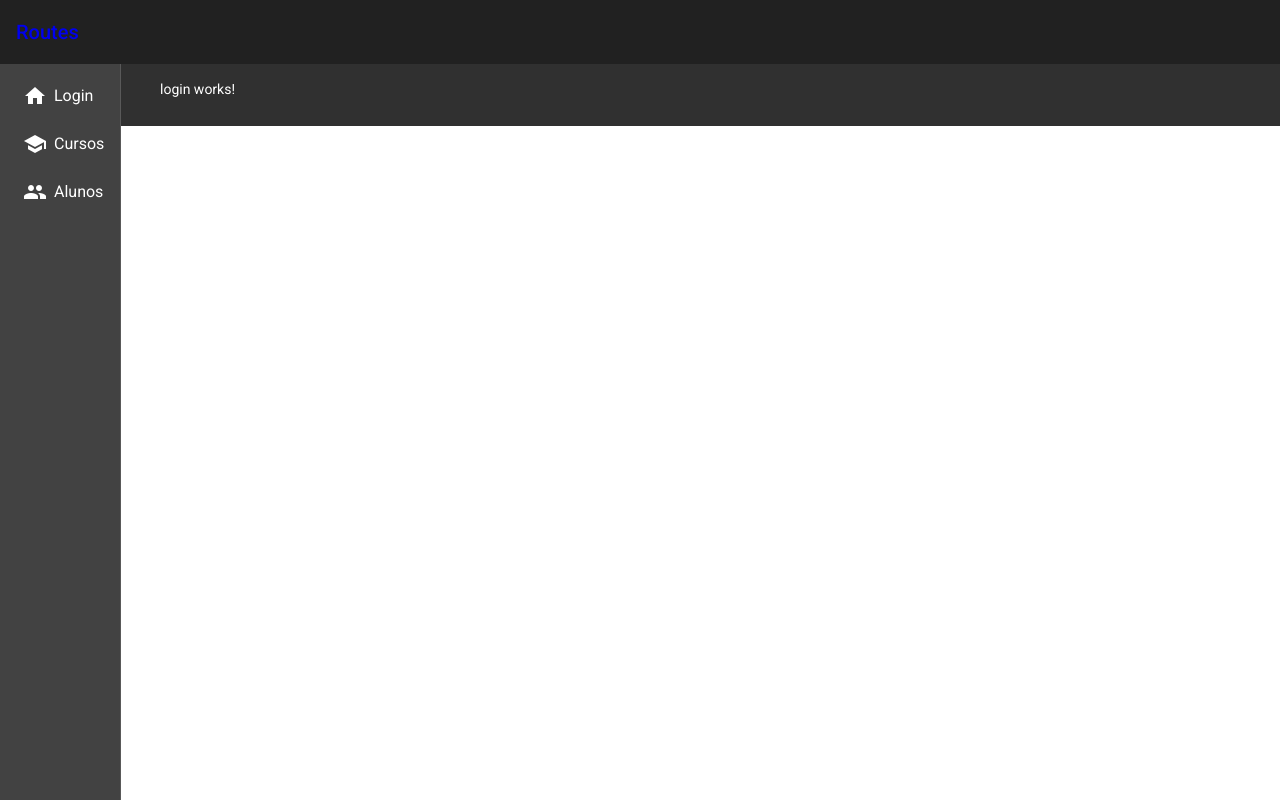
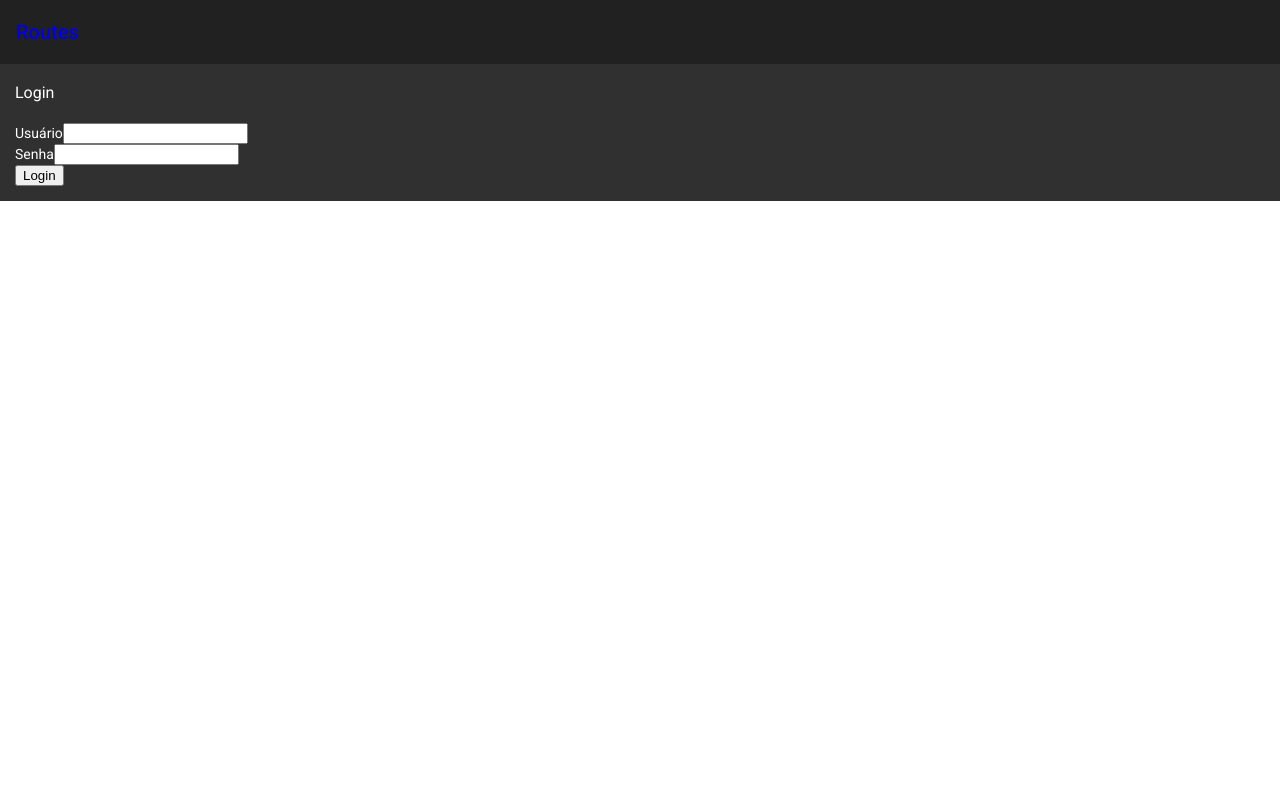
Before and after one commit to leorv/AngularCompleto, an Angular app in the folder rotas/: page /login in a window 1280 px wide. Built offline with nearby package versions, Linux system fonts and the light colour scheme.

Commit message:
rotas: tela de login e como nao mostrar o menu(navbar)

```diff
--- a/rotas/src/app/alunos/alunos.module.ts
+++ b/rotas/src/app/alunos/alunos.module.ts
@@ -9,7 +9,7 @@ import { AlunoFormComponent } from './aluno-form/aluno-form.component';
 // Angular Material
 import { MatGridListModule } from '@angular/material/grid-list';
 import { MatIconModule } from '@angular/material/icon';
-import {MatInputModule} from '@angular/material/input';
+import { MatInputModule } from '@angular/material/input';
 import { MatToolbarModule } from '@angular/material/toolbar';
 import { MatSidenavModule } from '@angular/material/sidenav';
 import { MatListModule } from '@angular/material/list';
--- a/rotas/src/app/app.component.ts
+++ b/rotas/src/app/app.component.ts
@@ -7,4 +7,15 @@ import { Component } from '@angular/core';
 })
 export class AppComponent {
   title = 'rotas';
+
+
+  constructor(
+
+  ){
+
+  }
+
+  ngOnInit(): void {
+
+  }
 }
--- /dev/null
+++ b/rotas/src/app/login/auth.service.ts
@@ -0,0 +1,31 @@
+import { Usuario } from './usuario';
+import { EventEmitter, Injectable } from '@angular/core';
+import { Router } from '@angular/router';
+
+@Injectable({
+    providedIn: 'root'
+})
+export class AuthService {
+
+    private usuarioAutenticado: boolean = false;
+
+    mostrarMenuEmitter = new EventEmitter<boolean>();
+
+    constructor(
+        private router: Router
+    ) { }
+
+    fazerLogin(usuario: Usuario) {
+        if (usuario.nome == 'leonardo_vendramini@hotmail.com' && usuario.senha == 'olamundo'){
+            this.usuarioAutenticado = true;
+
+            this.mostrarMenuEmitter.emit(true);
+
+            this.router.navigate(['/']);
+        }
+        else {
+            this.usuarioAutenticado = false;
+            this.mostrarMenuEmitter.emit(false);
+        }
+    }
+}
--- a/rotas/src/app/login/login.component.html
+++ b/rotas/src/app/login/login.component.html
@@ -1 +1,14 @@
-<p>login works!</p>
+<h3>Login</h3>
+
+<div>
+    <div>
+        <label for="usuario">Usuário</label>
+        <input [(ngModel)]="usuario.nome" id="usuario" type="text">
+    </div>
+    <div>
+        <label for="senha">Senha</label>
+        <input [(ngModel)]="usuario.senha" id="senha" type="password">
+    </div>
+</div>
+
+<button type="submit" name="action" (click)="fazerLogin()">Login</button>
--- a/rotas/src/app/login/login.component.ts
+++ b/rotas/src/app/login/login.component.ts
@@ -1,15 +1,28 @@
 import { Component, OnInit } from '@angular/core';
 
+import { AuthService } from './auth.service';
+
+import { Usuario } from './usuario';
+
 @Component({
-  selector: 'app-login',
-  templateUrl: './login.component.html',
-  styleUrls: ['./login.component.css']
+    selector: 'app-login',
+    templateUrl: './login.component.html',
+    styleUrls: ['./login.component.css']
 })
 export class LoginComponent implements OnInit {
 
-  constructor() { }
+    usuario: Usuario = new Usuario();
 
-  ngOnInit(): void {
-  }
+    constructor(
+        private authService: AuthService
+    ) { }
+
+    ngOnInit(): void {
+    }
+
+    fazerLogin(){
+        console.log(this.usuario);
+        this.authService.fazerLogin(this.usuario);
+    }
 
 }
--- /dev/null
+++ b/rotas/src/app/login/usuario.ts
@@ -0,0 +1,4 @@
+export class Usuario {
+    nome: string = '';
+    senha: string = '';
+}
--- a/rotas/src/app/navbar/navbar.component.html
+++ b/rotas/src/app/navbar/navbar.component.html
@@ -7,7 +7,7 @@
 </mat-toolbar>
 
 <mat-sidenav-container class="container">
-    <mat-sidenav class="sidenav" mode="side" opened fixedInViewport="true" fixedTopGap="64">
+    <mat-sidenav *ngIf="mostrarMenu" class="sidenav" mode="side" opened fixedInViewport="true" fixedTopGap="64">
         <mat-nav-list class="nav-list">
             <a mat-list-item [routerLink]="['/login']" routerLinkActive="router-link-active">
                 <i class="material-icons">
@@ -15,7 +15,8 @@
                 </i> Login
             </a>
             <!-- Apenas para constar, usando um CSS para deixar o link como ativo quando o usuário clicas, usar o routerLinkActive como abaixo apenas que irá funcionar.-->
-            <a mat-list-item [routerLink]="['/cursos']" [queryParams]="{pagina:1}" routerLinkActive="router-link-active">
+            <a mat-list-item [routerLink]="['/cursos']" [queryParams]="{pagina:1}"
+                routerLinkActive="router-link-active">
                 <i class="material-icons">
                     school
                 </i>
@@ -37,8 +38,11 @@
     </mat-sidenav>
 
     <mat-sidenav-content class="content">
+
         <!-- <p>Entre com o id do curso: </p>
         <input #idCurso type="text"> -->
+
         <router-outlet></router-outlet>
     </mat-sidenav-content>
+
 </mat-sidenav-container>
--- a/rotas/src/app/navbar/navbar.component.ts
+++ b/rotas/src/app/navbar/navbar.component.ts
@@ -1,15 +1,25 @@
 import { Component, OnInit } from '@angular/core';
 
+import { AuthService } from '../login/auth.service';
+
 @Component({
-  selector: 'app-navbar',
-  templateUrl: './navbar.component.html',
-  styleUrls: ['./navbar.component.css']
+    selector: 'app-navbar',
+    templateUrl: './navbar.component.html',
+    styleUrls: ['./navbar.component.css']
 })
 export class NavbarComponent implements OnInit {
+    mostrarMenu: boolean = false;
 
-  constructor() { }
+    constructor(
+        private authService: AuthService
+    ) { }
 
-  ngOnInit(): void {
-  }
+    ngOnInit(): void {
+        this.authService.mostrarMenuEmitter.subscribe(
+            (mostrar: any) => {
+                this.mostrarMenu = mostrar;
+            }
+        );
+    }
 
 }
```
Also changed, not shown: rotas/src/app/app.module.ts (+9 -1 lines), rotas/src/app/app.component.html (line endings or trailing spaces), 1 other file (tests, documents, lock files or other folders).
